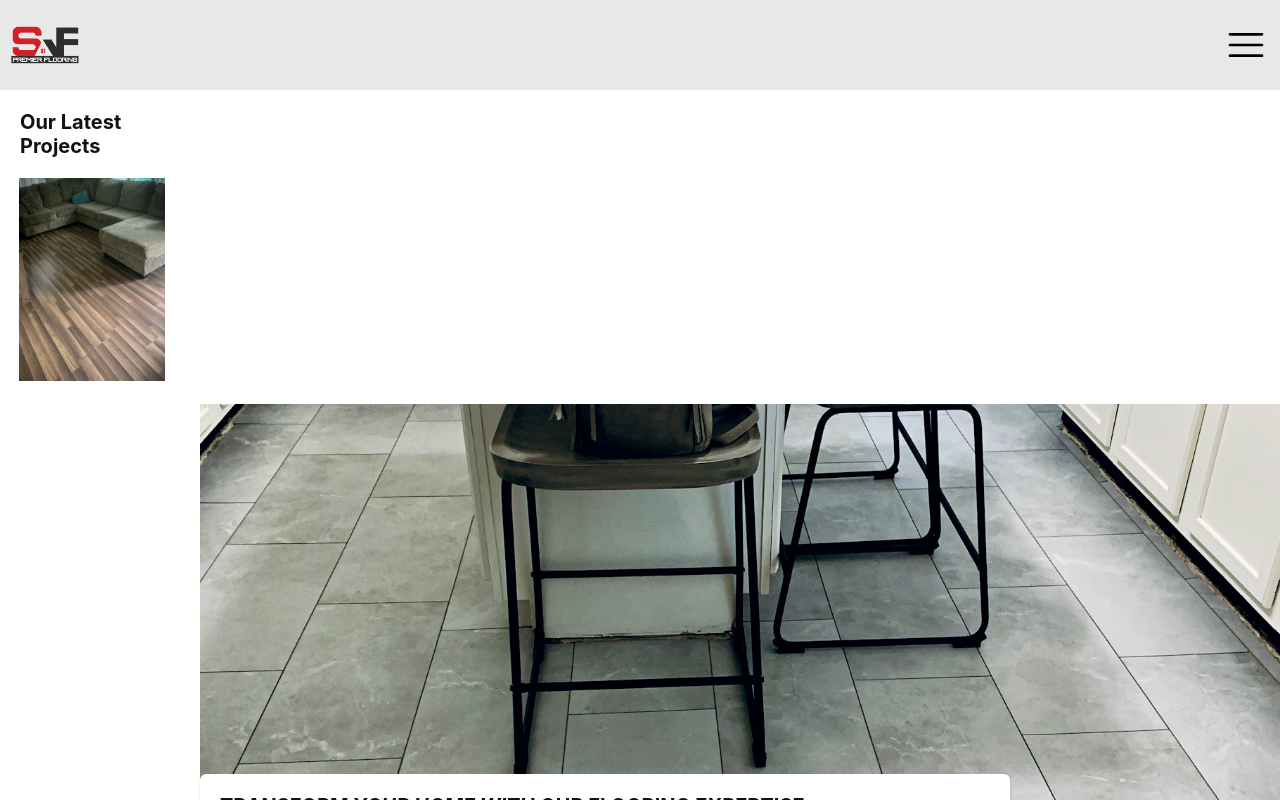
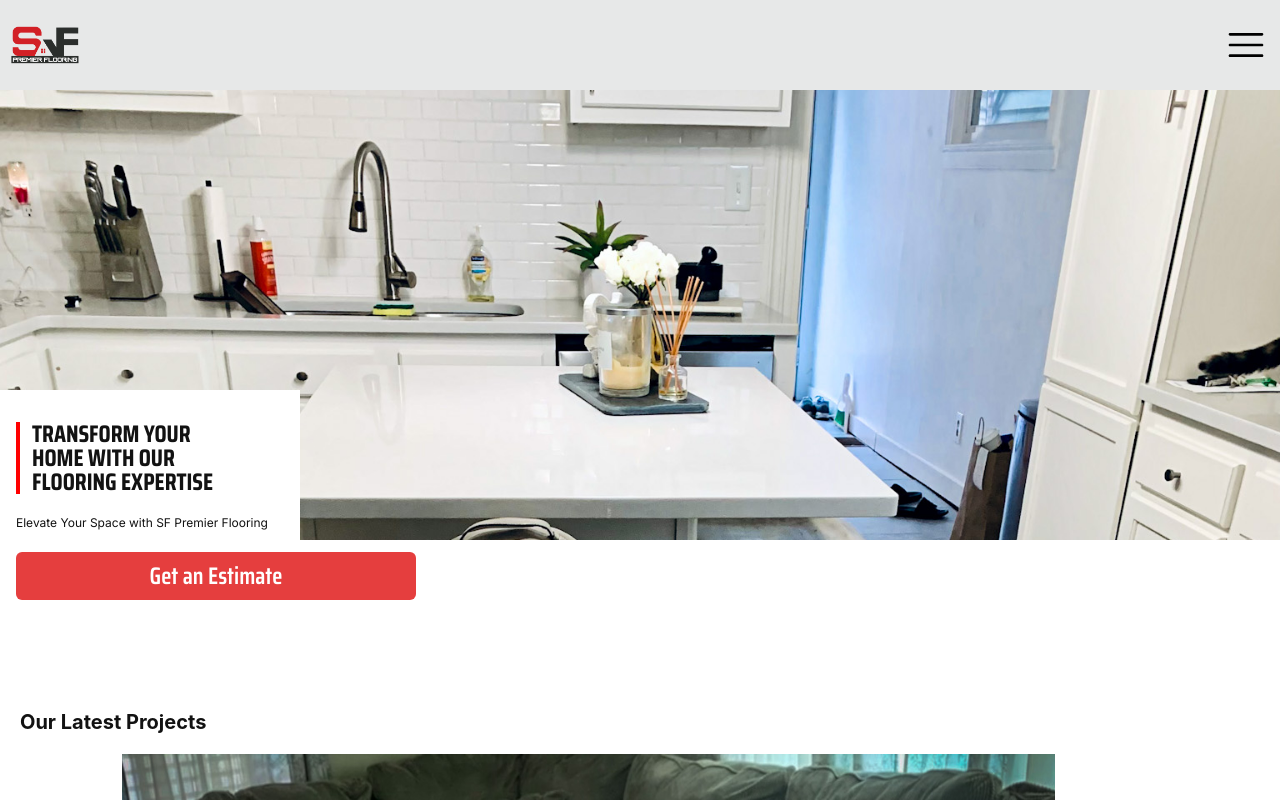
Before and after one commit to B-Mcghee/sf-flooring, a React (Vite) app: page / in a window 1280 px wide. Shown: the top 800 px of the page. Built offline with nearby package versions, Linux system fonts and the light colour scheme.

Commit message:
Router Changes

```diff
--- a/src/components/EstimateButton.tsx
+++ b/src/components/EstimateButton.tsx
@@ -6,9 +6,9 @@ function EstimateButton() {
       <Button
         colorScheme="red"
         fontSize="24"
-        minW={{ base: 200, md: 400 }}
-        px={8}
-        py={7}
+        minW={{ base: 150, md: 400 }}
+        px={{ base: 8 }}
+        py={{ base: 6 }}
       >
         Get an Estimate
       </Button>
--- a/src/components/pages/HomePage.tsx
+++ b/src/components/pages/HomePage.tsx
@@ -1,17 +1,14 @@
 import {
-  Grid,
-  Show,
   GridItem,
   Box,
   Image,
   Heading,
-  Card,
-  CardBody,
   Text,
   Button,
   SimpleGrid,
+  Container,
 } from "@chakra-ui/react";
-import { Outlet } from "react-router-dom";
+
 import landingPagePhoto from "../../assets/kitchen_floor.jpg";
 import livingRoomPhoto from "../../assets/living_room_floor.jpg";
 import getCroppedImageUrl from "../../services/image-url";
@@ -19,7 +16,7 @@ import getCroppedImageUrl from "../../services/image-url";
 const HomePage = () => {
   return (
     <>
-      <Grid
+      {/* <Grid
         templateAreas={{
           base: `"main"`,
           lg: `"nav nav" "aside main"`, // 1024px
@@ -31,11 +28,7 @@ const HomePage = () => {
         width="100%"
         padding={0}
       >
-        <Show above="lg">
-          <GridItem area={"aside"} paddingX={5}>
-            {/* <GenreList /> */}
-          </GridItem>
-        </Show>
+
         <GridItem area={"main"}>
           <Outlet />
           <Box>
@@ -45,15 +38,15 @@ const HomePage = () => {
               src={getCroppedImageUrl(landingPagePhoto)}
               objectFit="cover"
             />
-            <Card width="75%" backgroundColor="white" marginTop={-20}>
+            <Box width="75%" backgroundColor="white" marginTop={-20}>
               <Heading fontSize="xl" padding={5}>
                 TRANSFORM YOUR HOME WITH OUR FLOORING EXPERTISE
               </Heading>
-              <CardBody>
+              <Box>
                 <Text>Elevate Your Space with SF Premier Flooring</Text>
-                <Button colorScheme="red">Get an Estimate</Button>
-              </CardBody>
-            </Card>
+                <Button color="blue">Get an Estimate</Button>
+              </Box>
+            </Box>
           </Box>
         </GridItem>
         <GridItem>
@@ -66,7 +59,65 @@ const HomePage = () => {
             </GridItem>
           </SimpleGrid>
         </GridItem>
-      </Grid>
+      </Grid> */}
+      <Box position="relative">
+        <Box
+          height={{ base: "450px" }}
+          bgImage={getCroppedImageUrl(landingPagePhoto)}
+          bgPosition="contain"
+          bgSize="cover"
+        />
+        <Box
+          as="div"
+          bg="#fff"
+          w={{ base: "300px" }}
+          h={{ base: "300px" }}
+          textAlign="center"
+          mt={{ base: -150 }}
+          zIndex={2}
+        >
+          <Container>
+            <SimpleGrid columns={1} gap={5}>
+              <Heading
+                w={230}
+                lineHeight={1}
+                fontWeight={700}
+                fontFamily="Saira Condensed"
+                as="h3"
+                fontSize={24}
+                borderLeft="4px solid red"
+                pl={3}
+                textAlign="left"
+                mt={8}
+              >
+                TRANSFORM YOUR HOME WITH OUR FLOORING EXPERTISE{" "}
+              </Heading>
+              <Text fontFamily="Inter" fontSize={12} textAlign={"left"}>
+                Elevate Your Space with SF Premier Flooring
+              </Text>
+              <Box display="inline" textAlign="left">
+                <Button
+                  colorScheme="red"
+                  fontSize="24"
+                  minW={{ base: 150, md: 400 }}
+                  px={{ base: 8 }}
+                  py={{ base: 6 }}
+                >
+                  Get an Estimate
+                </Button>
+              </Box>
+            </SimpleGrid>
+          </Container>
+        </Box>
+      </Box>
+      <Heading margin={5} fontSize={"xl"}>
+        Our Latest Projects
+      </Heading>
+      <SimpleGrid justifyContent="center">
+        <GridItem>
+          <Image boxSize="90%" src={livingRoomPhoto} />
+        </GridItem>
+      </SimpleGrid>
     </>
   );
 };
--- a/src/routing/routes.tsx
+++ b/src/routing/routes.tsx
@@ -15,9 +15,9 @@ const router = createBrowserRouter([
     errorElement: <ErrorPage />,
     children: [
       { index: true, element: <HomePage /> },
-      { path: "about", element: <AboutPage /> },
-      { path: "projects", element: <ProjectPage /> },
-      { path: "faq", element: <FaqPage /> },
+      { path: "/about", element: <AboutPage /> },
+      { path: "/projects", element: <ProjectPage /> },
+      { path: "/faq", element: <FaqPage /> },
     ],
   },
 ]);
```
